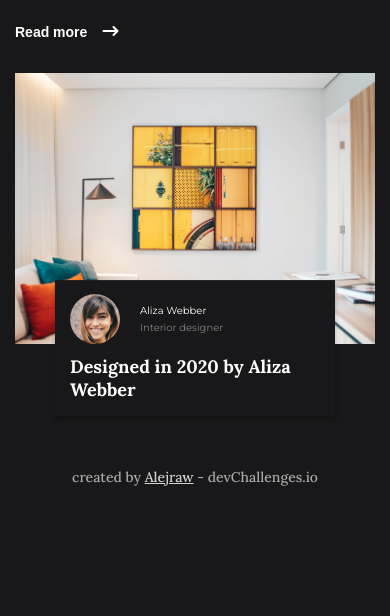
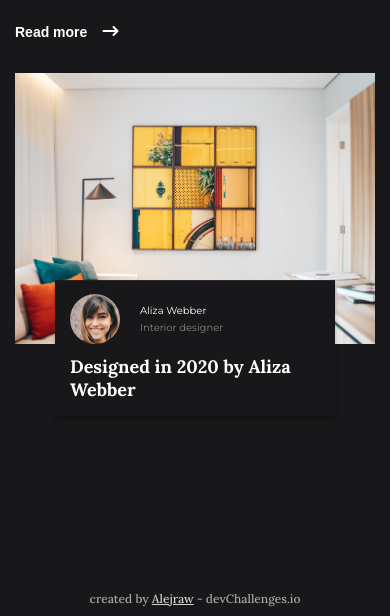
Before and after one commit to Alexrjw/interior-consultant-master, a plain HTML site: page index.html in a window 390 px wide. Shown: the part 228-844 px from the top of the page. Drawn offline with nearby package versions, Linux system fonts and the light colour scheme.

Commit message:
Add files via upload

```diff
--- a/index.html
+++ b/index.html
@@ -8,6 +8,7 @@
     <link rel="stylesheet" href="https://kit.fontawesome.com/26d289e0b9.css" crossorigin="anonymous">
   </head>
   <body>
+    <div>
     <div class="nav">
       <div class="logo">THIS INTERIOR </div>
       <div class="icono">
@@ -55,6 +56,7 @@
         </div>
       </div>
   </div>
+</div>
   <footer>
     <div><p>created by <a href="github.com/Alexrjw">Alejraw</a>  - devChallenges.io</p></div>
   </footer>
--- a/style.css
+++ b/style.css
@@ -131,7 +131,7 @@ img{
 }
 footer{
     margin-top: 100px;
-    padding: 20px;
+    padding: 10px;
     text-align: center;
     position: relative;
     font-size: 14px;
@@ -165,6 +165,7 @@ footer a:hover{
 }
 @media screen and (max-width: 896px) {
     body{
+        width: 100%;
         padding: 15px 15px;
         padding-bottom: 0;
     }
@@ -244,5 +245,15 @@ footer a:hover{
     .container .info .info2{
         font-size: 1.125rem;
     }
-
+    footer{
+        margin-top: 0;
+        font-size: 12px;
+        width: 100%;
+        padding: 10px;
+        text-align: center;
+        position: absolute;
+        bottom: 0;
+        left: 50%;
+        transform: translate(-50%);
+    }
 }
```
